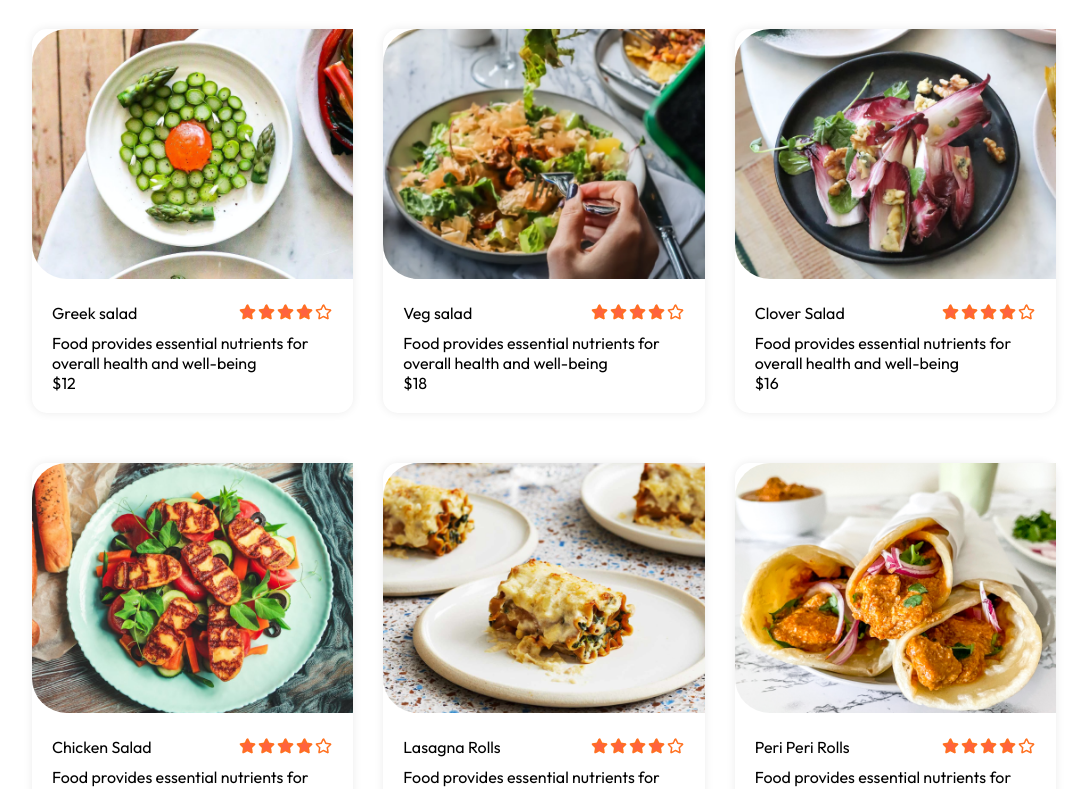
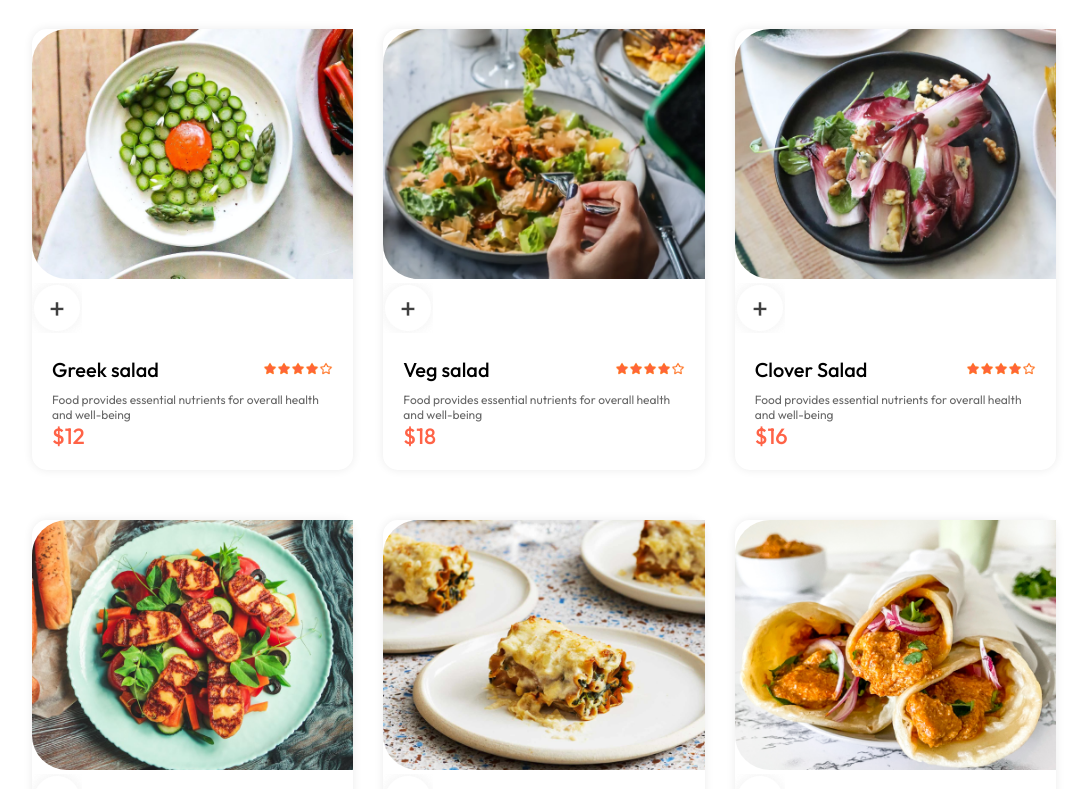
Before and after one commit to Teejay-deen/frontend-food-delivery, a React (Vite) app: page / in a window 1280 px wide. Shown: the part 977-1766 px from the top of the page, without its empty margins (96-1183 px from the left). Built offline with nearby package versions, Linux system fonts and the light colour scheme.

Commit message:
adding counter to my product

```diff
--- a/src/components/FoodItem/FoodItem.css
+++ b/src/components/FoodItem/FoodItem.css
@@ -24,3 +24,24 @@
     align-items: center;
     margin-bottom: 10px;
 }
+
+.food-item-rating p{
+    font-size: 20px;
+    font-weight: 500;
+}
+
+.food-item-rating img{
+    width: 70px;
+}
+
+.food-item-desc{
+    color: #676767;
+    font-size: 12px;
+}
+
+.food-item-price{
+    color: tomato;
+    font-size: 22px;
+    font-weight: 500;
+    margin-top: 10px 0;
+}
--- a/src/components/FoodItem/FoodItem.jsx
+++ b/src/components/FoodItem/FoodItem.jsx
@@ -1,13 +1,35 @@
-import React from 'react'
-import "./FoodItem.css"
-import { assets } from '../../assets/assets'
+import React, { useState } from "react";
+import "./FoodItem.css";
+import { assets } from "../../assets/assets";
 
-const FoodItem = ({id, name, price, description, image}) => {
+const FoodItem = ({ id, name, price, description, image }) => {
+  const [itemCount, setItemCount] = useState(0);
   return (
-    <div className='food-item'>
+    <div className="food-item">
       <div className="food-item-img-container">
-            <img className='food-item-image' src={image} alt="" />
-
+        <img className="food-item-image" src={image} alt="" />
+        {!itemCount ? (
+          <img
+            className="add"
+            onClick={() => setItemCount((prev) => prev + 1)}
+            src={assets.add_icon_white}
+            alt=""
+          />
+        ) : (
+          <div className="food-item-counter">
+            <img
+              onClick={() => setItemCount((prev) => prev - 1)}
+              src={assets.remove_icon_red}
+              alt=""
+            />
+            <p>{itemCount}</p>
+            <img
+              onClick={() => setItemCount((prev) => prev + 1)}
+              src={assets.add_icon_green}
+              alt=""
+            />
+          </div>
+        )}
       </div>
 
       <div className="food-item-info">
@@ -16,15 +38,11 @@ const FoodItem = ({id, name, price, description, image}) => {
           <img src={assets.rating_starts} alt="" />
         </div>
 
-            <p className="food-item-desc">
-                {description}
-            </p>
-            <p className="food-item-price">
-                ${price}
-            </p>
+        <p className="food-item-desc">{description}</p>
+        <p className="food-item-price">${price}</p>
       </div>
     </div>
-  )
-}
+  );
+};
 
-export default FoodItem
+export default FoodItem;
```
Lines whose indentation alone changed are shown as unchanged.
